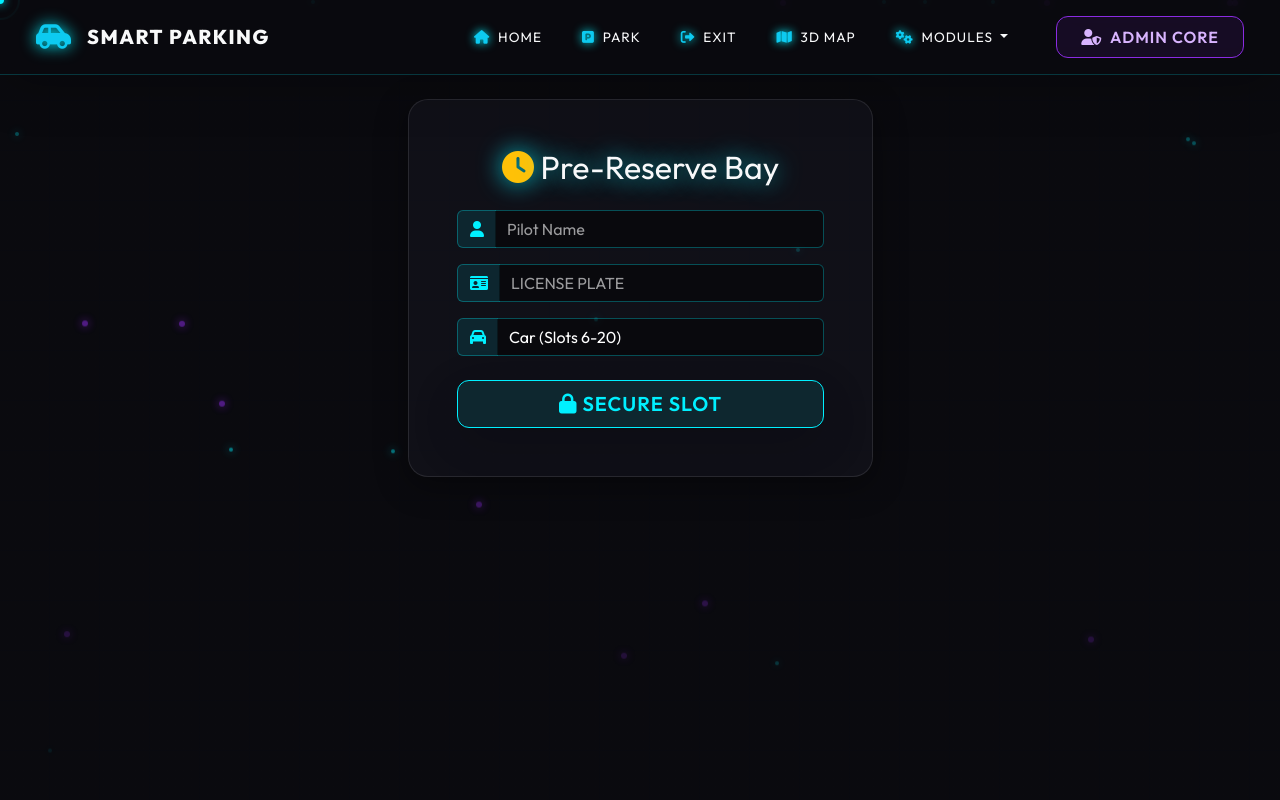
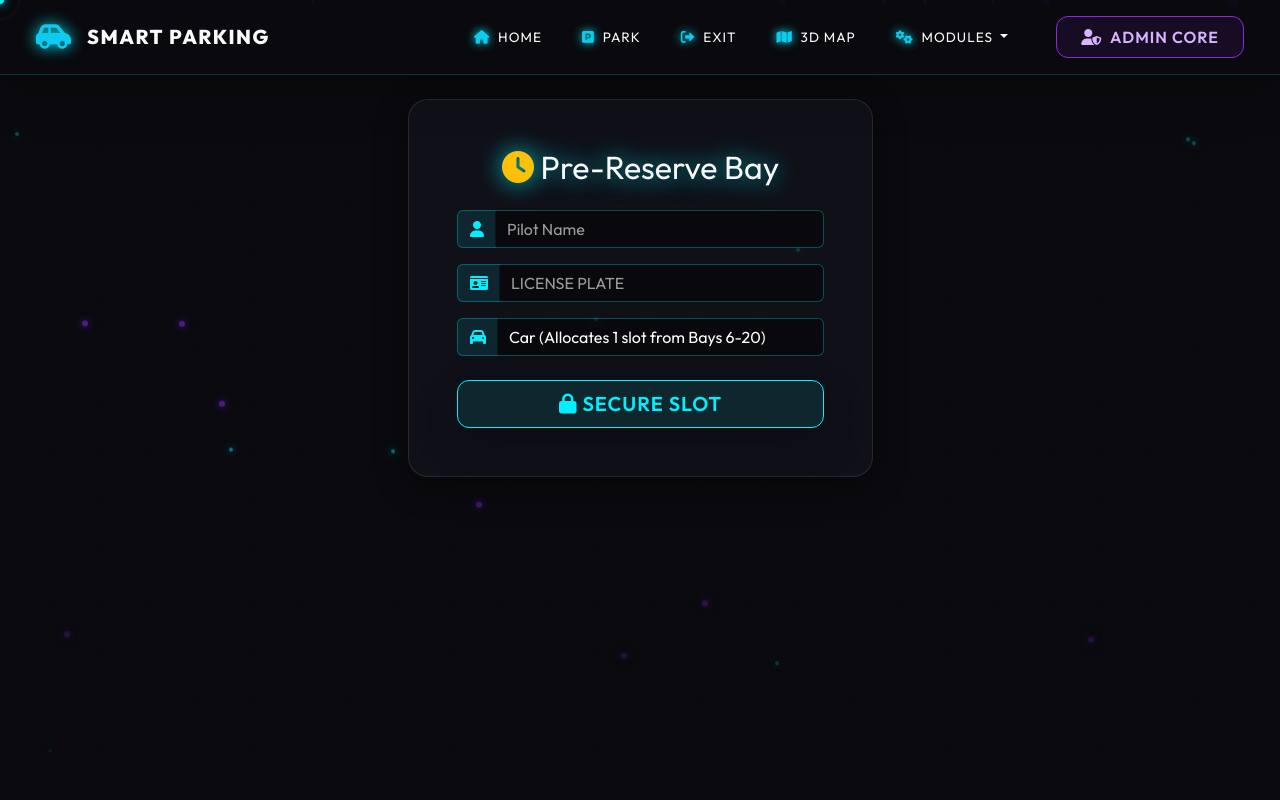
Before and after one commit to Sk-0903/smart-parking-system, a Flask app: page /reserve in a window 1280 px wide. Run offline with Flask 3, Linux system fonts and the light colour scheme; some libraries are stand-ins or nearby versions.

Commit message:
fix: resolve vacant bike slot yellow color confusion and clarify reservation single slot allocation

```diff
--- a/templates/map.html
+++ b/templates/map.html
@@ -781,7 +781,7 @@
                             removeCar(slotData.slot);
                         }
                     } else {
-                        slot.lineMat.color.setHex(slot.isBike ? 0xffaa00 : 0x00f0ff);
+                        slot.lineMat.color.setHex(0x00f0ff);
                         slot.lineMat.opacity = 0.4;
 
                         if (cars[slotData.slot]) {
--- a/templates/reserve.html
+++ b/templates/reserve.html
@@ -22,8 +22,8 @@
             <div class="input-group mb-4 cyber-input">
                 <span class="input-group-text"><i class="fas fa-car"></i></span>
                 <select name="vehicle" class="form-control" required style="background: rgba(0, 0, 0, 0.4) !important; color: white !important; border-left: none;">
-                    <option value="car" class="bg-dark text-light">Car (Slots 6-20)</option>
-                    <option value="bike" class="bg-dark text-light">Motorcycle (Slots 1-5)</option>
+                    <option value="car" class="bg-dark text-light">Car (Allocates 1 slot from Bays 6-20)</option>
+                    <option value="bike" class="bg-dark text-light">Motorcycle (Allocates 1 slot from Bays 1-5)</option>
                 </select>
             </div>
 
```
